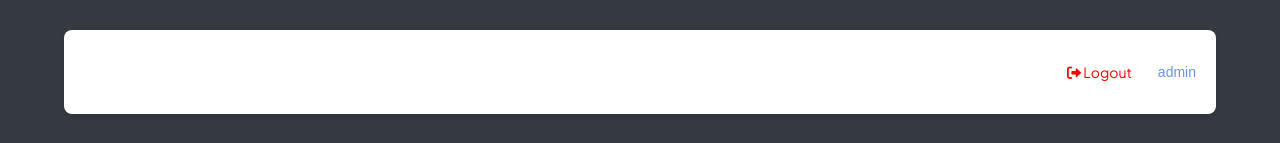
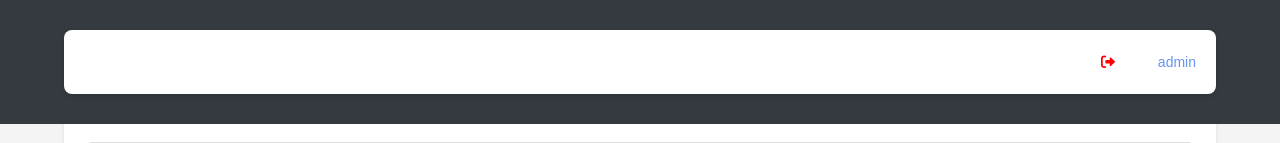
Before and after one commit to dhanwis/job-portal, a Django app: page /view_company/2/ in a window 1280 px wide. Shown: the top 143 px of the page. Run offline with Django 5.2, Linux system fonts and the light colour scheme; a user stored in the database is signed in; data comes from the database, SQL or seed files in the repository; both versions use the stored data as it was after the commit; some libraries are stand-ins or nearby versions.

Commit message:
change in admin dashboard

```diff
--- a/templates/edit_company.html
+++ b/templates/edit_company.html
@@ -124,7 +124,7 @@
                 <button type="submit">Save Changes</button>
             </div>
         </form>
-        <a href="{% url 'admin_dashboard' %}">Back to Dashboard</a>
+        <a href="{% url 'dashboard_admin' %}">Back to Dashboard</a>
     </div>
 </body>
 </html>
--- a/templates/view_company.html
+++ b/templates/view_company.html
@@ -115,7 +115,7 @@
             <div class="header-left"></div>
             <div class="header-right">
                 {% if user.is_authenticated %}
-                    <a class="btn" href="{% url 'logout_company' %}" style="color: red;">
+                    {% comment %} <a class="btn" href="{% url 'logout_company' %}" style="color: red;"> {% endcomment %}
                         <i class="fas fa-sign-out-alt" style="color: red;"></i> Logout
                     </a>
                     <span style="color: cornflowerblue;">{{ user.username }}</span>
@@ -140,7 +140,7 @@
 
                 <div class="action-buttons">
 
-                    <a href="{% url 'admin_dashboard' %}" class="btn btn-secondary">
+                    <a href="{% url 'dashboard_admin' %}" class="btn btn-secondary">
                         <i class="fas fa-arrow-left"></i> Back to Dashboard
                     </a>
                 </div>
--- a/templates/view_employee.html
+++ b/templates/view_employee.html
@@ -90,7 +90,7 @@
                 <p><strong>Designation:</strong> {{ employee.designation }}</p>
             {% endif %}
         </div>
-        <a href="{% url 'admin_dashboard' %}" class="back-link">Back to Dashboard</a>
+        <a href="{% url 'dashboard_admin' %}" class="back-link">Back to Dashboard</a>
     </div>
 </body>
 </html>
```
Also changed, not shown: db.sqlite3.
